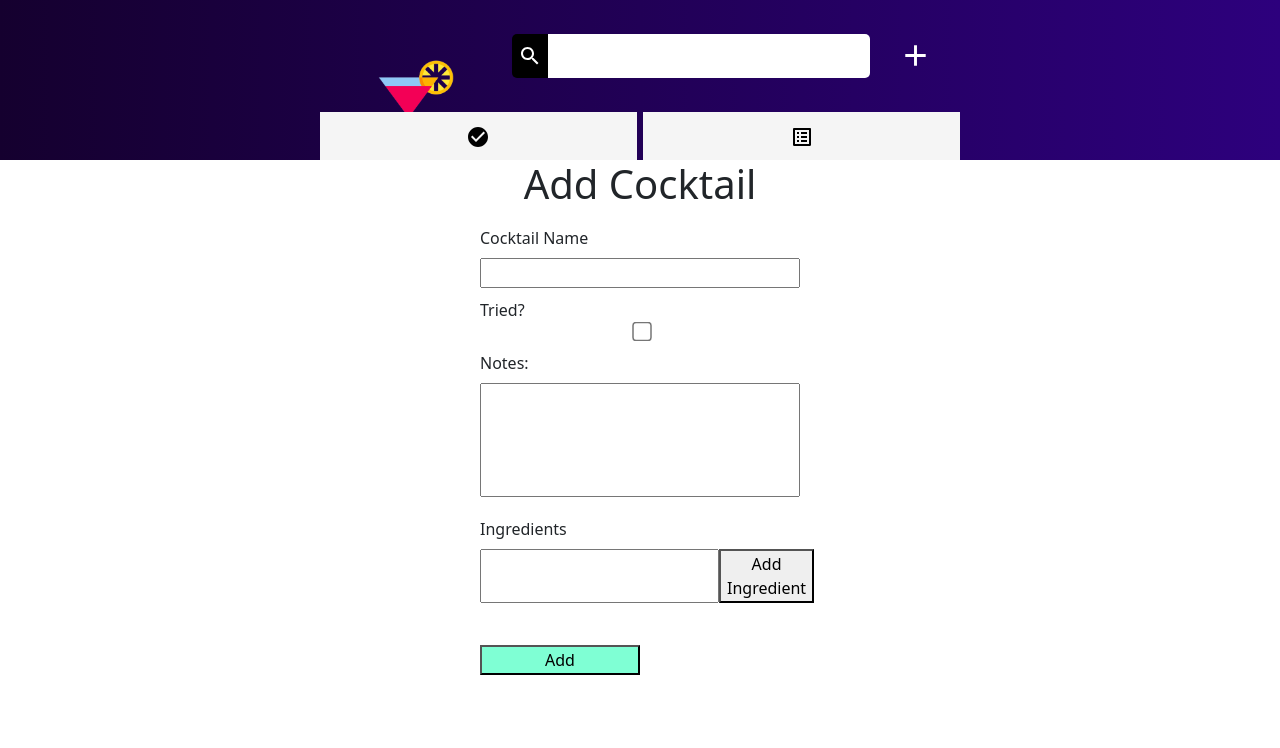
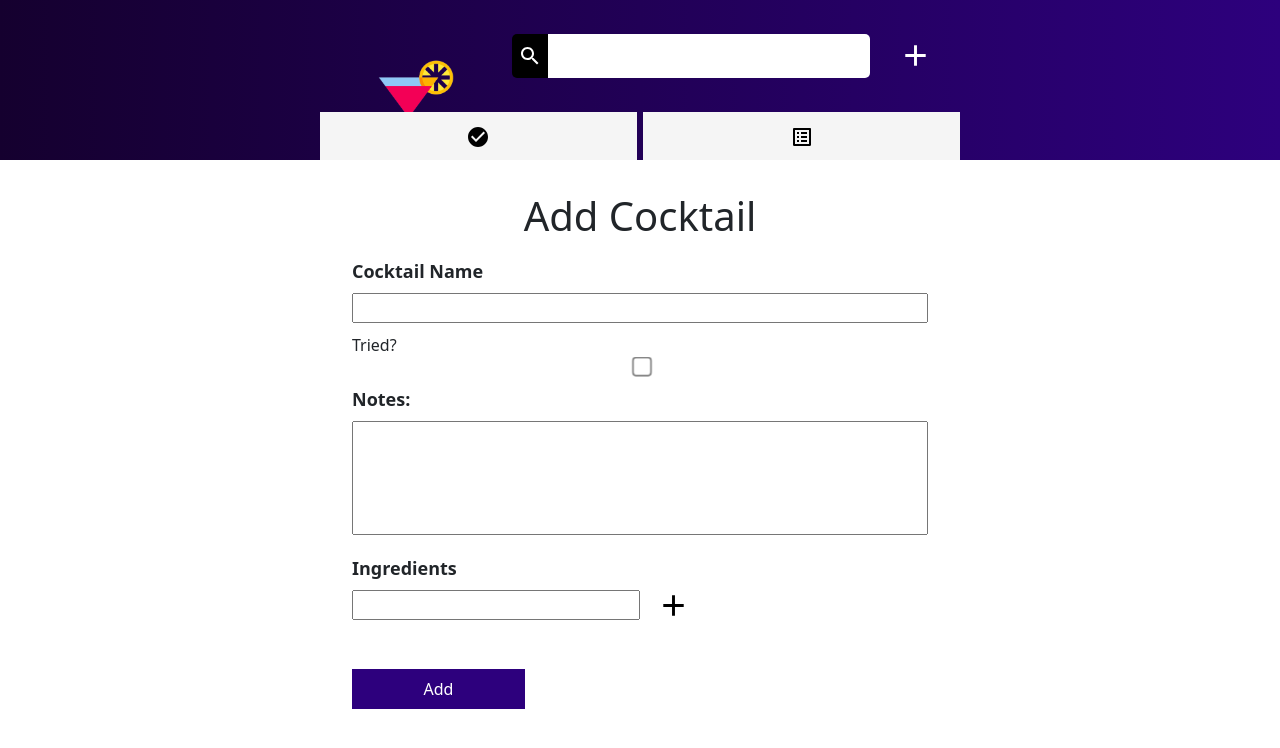
Before and after one commit to Lenoms/cocktails, a React (Create React App) app: page /cocktails/create in a window 1280 px wide. Shown: the top 748 px of the page. Built offline with nearby package versions, Linux system fonts and the light colour scheme.

Commit message:
Some refactoring and UI updates

```diff
--- a/src/App.css
+++ b/src/App.css
@@ -55,3 +55,8 @@ body {
 .form-input-field{
   height: 30px;
 }
+
+.form-label{
+  font-size: large;
+  font-weight: bold;
+}
--- a/src/components/UploadForm.css
+++ b/src/components/UploadForm.css
@@ -11,7 +11,3 @@
     resize: none;
     font-size: large;
 }
-
-.add-ingredients{
-    display: flex;
-}
--- a/src/components/UploadForm.js
+++ b/src/components/UploadForm.js
@@ -1,14 +1,7 @@
 import React from "react";
 import "./UploadForm.css";
 
-function UploadForm({
-  uploadImage,
-  imgUrl,
-  progresspercent,
-  setIngredients,
-  ingredients,
-  cocktail = { cocktailNotes: "" },
-}) {
+function UploadForm({ uploadImage, imgUrl, progresspercent }) {
   return (
     <div className="upload-form">
       <div className="form-input-field-container">
--- a/src/pages/CocktailInfo.css
+++ b/src/pages/CocktailInfo.css
@@ -7,6 +7,7 @@
     margin-top: 5%;
     padding-bottom: 20px;
 }
+
 @media (min-width: 600px) {
     .cocktail-info{
         width: 50%;
@@ -44,9 +45,13 @@
 }
 
 .cocktail-edit-button{
-    height: 30px;
+    height: 40px;
     width: 30%;
     border: none;
-    background-color: rgb(21,0,47);
+    background-color: rgb(45,0,125);
     color: white;
 }
+
+.cocktail-edit-button:hover{
+    background-color: rgb(74, 1, 201);
+}
--- a/src/pages/CreateCocktail.css
+++ b/src/pages/CreateCocktail.css
@@ -1,10 +1,10 @@
 .create-cocktail{
     height: 100%;
-    position: absolute;
-    bottom: 0;
+    position: relative;
     display: flex;
     align-items: center;
     flex-direction: column;
+    margin-top: 5%;
 }
 
 @media (min-width: 600px) {
@@ -18,27 +18,3 @@
         width: 100%;
     }
 }
-
-.cocktail-form{
-    display: flex;
-    flex-direction: column;
-    width: 50%;
-}
-
-.form-label{
-    margin-right: 10px;
-}
-
-.submit-button{
-    margin-top: 5%;
-    width: 50%;
-    height: 30px;
-    background-color: aquamarine;
-}
-
-.checkbox{
-    transform: scale(1.5);
-    margin: 3px;
-    position: relative;
-    left: 2px
-}
--- a/src/pages/CreateCocktail.js
+++ b/src/pages/CreateCocktail.js
@@ -6,6 +6,9 @@ import { useState } from "react";
 import { motion } from "framer-motion";
 import { RouteAnimation } from "../animations/RouteAnimation";
 import UploadForm from "../components/UploadForm";
+import DeleteIcon from "@mui/icons-material/Delete";
+import AddIcon from "@mui/icons-material/Add";
+import "./CreateUpdate.css";
 
 function CreateCocktail() {
   const navigate = useNavigate();
@@ -117,22 +120,26 @@ function CreateCocktail() {
               name="cocktail-ingredients"
               id="cocktail-ingredients"
             ></input>
-            <button onClick={addIngredient}>Add Ingredient</button>
+            <button className="add-ingredient-button" onClick={addIngredient}>
+              <AddIcon fontSize="large" />
+            </button>
           </div>
-          <ul>
+          <div>
             {ingredients.map(function (ingredient) {
               return (
-                <div className="ingredients-list-item" key={ingredient}>
-                  <li>
-                    {ingredient}
+                <div key={ingredient}>
+                  <li className="ingredients-list-item">
+                    <div className="ingredients-list-item-name">
+                      {ingredient}
+                    </div>
                     <span onClick={() => deleteIngredient(ingredient)}>
-                      Delete
+                      <DeleteIcon />
                     </span>
                   </li>
                 </div>
               );
             })}
-          </ul>
+          </div>
         </div>
         {tried && (
           <>
@@ -140,8 +147,6 @@ function CreateCocktail() {
               uploadImage={uploadImage}
               imgUrl={imgUrl}
               progresspercent={progresspercent}
-              setIngredients={setIngredients}
-              ingredients={ingredients}
             ></UploadForm>
           </>
         )}
--- /dev/null
+++ b/src/pages/CreateUpdate.css
@@ -0,0 +1,59 @@
+.cocktail-form{
+    display: flex;
+    flex-direction: column;
+    width: 90%;
+}
+
+.form-label{
+    margin-right: 10px;
+}
+
+.submit-button{
+    margin-top: 5%;
+    width: 30%;
+    height: 40px;
+    background-color: rgb(45,0,125);
+    margin-bottom: 30px;
+    border: none;
+    color: white;
+}
+
+.submit-button:hover {
+    background-color: rgb(74, 1, 201);
+}
+
+.checkbox{
+    transform: scale(1.5);
+    margin: 3px;
+    position: relative;
+    left: 2px
+}
+
+.add-ingredient-button {
+    height: 100%;
+    aspect-ratio: 1;
+    background: none;
+    display: flex;
+    justify-content: center;
+    align-items: center;
+    border: none;
+}
+
+.add-ingredients{
+    margin-bottom: 10px;
+    display: flex;
+    height: 30px;
+}
+
+#cocktail-ingredients{
+    width: 50%;
+    margin-right: 10px;
+}
+
+.ingredients-list-item{
+    display: flex;
+}
+
+.ingredients-list-item-name{
+    width: 40%;
+}
--- a/src/pages/UpdateCocktailInfo.css
+++ b/src/pages/UpdateCocktailInfo.css
@@ -0,0 +1,20 @@
+.update-cocktail{
+    height: 100%;
+    position: relative;
+    display: flex;
+    align-items: center;
+    flex-direction: column;
+    margin-top: 5%;
+}
+
+@media (min-width: 600px) {
+    .update-cocktail{
+        width: 50%;
+    }
+}
+
+@media (max-width: 600px) {
+    .update-cocktail{
+        width: 100%;
+    }
+}
--- a/src/pages/UpdateCocktailInfo.js
+++ b/src/pages/UpdateCocktailInfo.js
@@ -5,6 +5,10 @@ import { getDatabase, ref as databaseRef, remove } from "firebase/database";
 import CocktailService from "../services/cocktail.service";
 import { useNavigate } from "react-router-dom";
 import UploadForm from "../components/UploadForm";
+import "./UpdateCocktailInfo.css";
+import DeleteIcon from "@mui/icons-material/Delete";
+import AddIcon from "@mui/icons-material/Add";
+import "./CreateUpdate.css";
 
 function UpdateCocktailInfo({ location }) {
   if (!!location.state) {
@@ -84,7 +88,7 @@ function UpdateCocktailInfo({ location }) {
 
     return (
       <motion.div
-        className="create-cocktail"
+        className="update-cocktail"
         initial={{
           opacity: 0,
           x: "-200vw",
@@ -151,22 +155,26 @@ function UpdateCocktailInfo({ location }) {
                 name="cocktail-ingredients"
                 id="cocktail-ingredients"
               ></input>
-              <button onClick={addIngredient}>Add Ingredient</button>
+              <button className="add-ingredient-button" onClick={addIngredient}>
+                <AddIcon fontSize="large" />
+              </button>
             </div>
-            <ul>
+            <div>
               {ingredients.map(function (ingredient) {
                 return (
-                  <div className="ingredients-list-item" key={ingredient}>
-                    <li>
-                      {ingredient}
+                  <div key={ingredient}>
+                    <li className="ingredients-list-item">
+                      <div className="ingredients-list-item-name">
+                        {ingredient}
+                      </div>
                       <span onClick={() => deleteIngredient(ingredient)}>
-                        Delete
+                        <DeleteIcon />
                       </span>
                     </li>
                   </div>
                 );
               })}
-            </ul>
+            </div>
           </div>
           {tried && (
             <>
@@ -174,13 +182,10 @@ function UpdateCocktailInfo({ location }) {
                 uploadImage={uploadImage}
                 imgUrl={imgUrl}
                 progresspercent={progresspercent}
-                setIngredients={setIngredients}
-                ingredients={ingredients}
-                cocktail={cocktail}
               ></UploadForm>
             </>
           )}
-          {imgUrl && <img src={imgUrl} alt="uploaded file" height={200} />}
+          {imgUrl && <img src={imgUrl} alt="uploaded file" />}
 
           <button
             disabled={progresspercent != 0 && !imgUrl}
```
